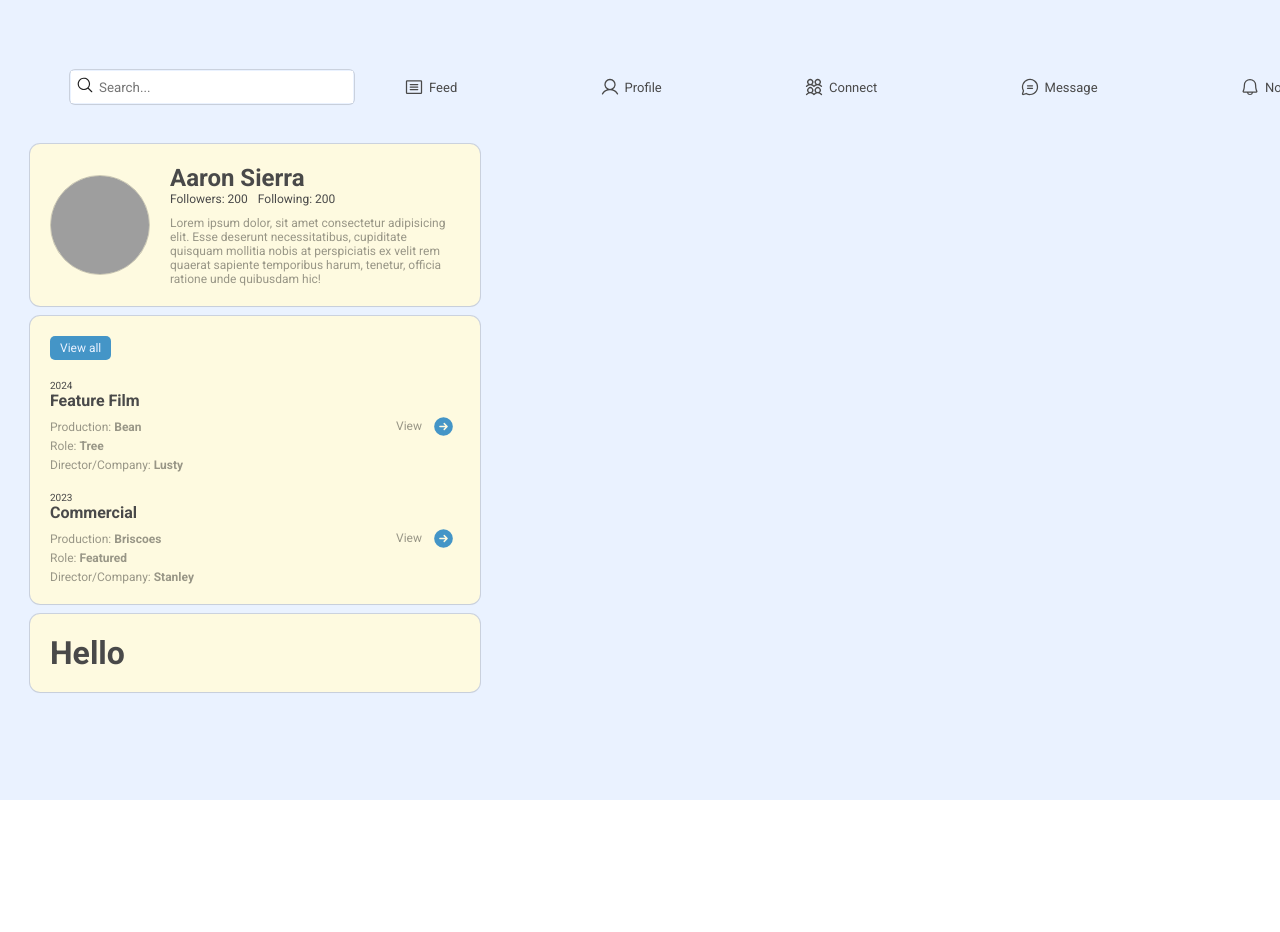
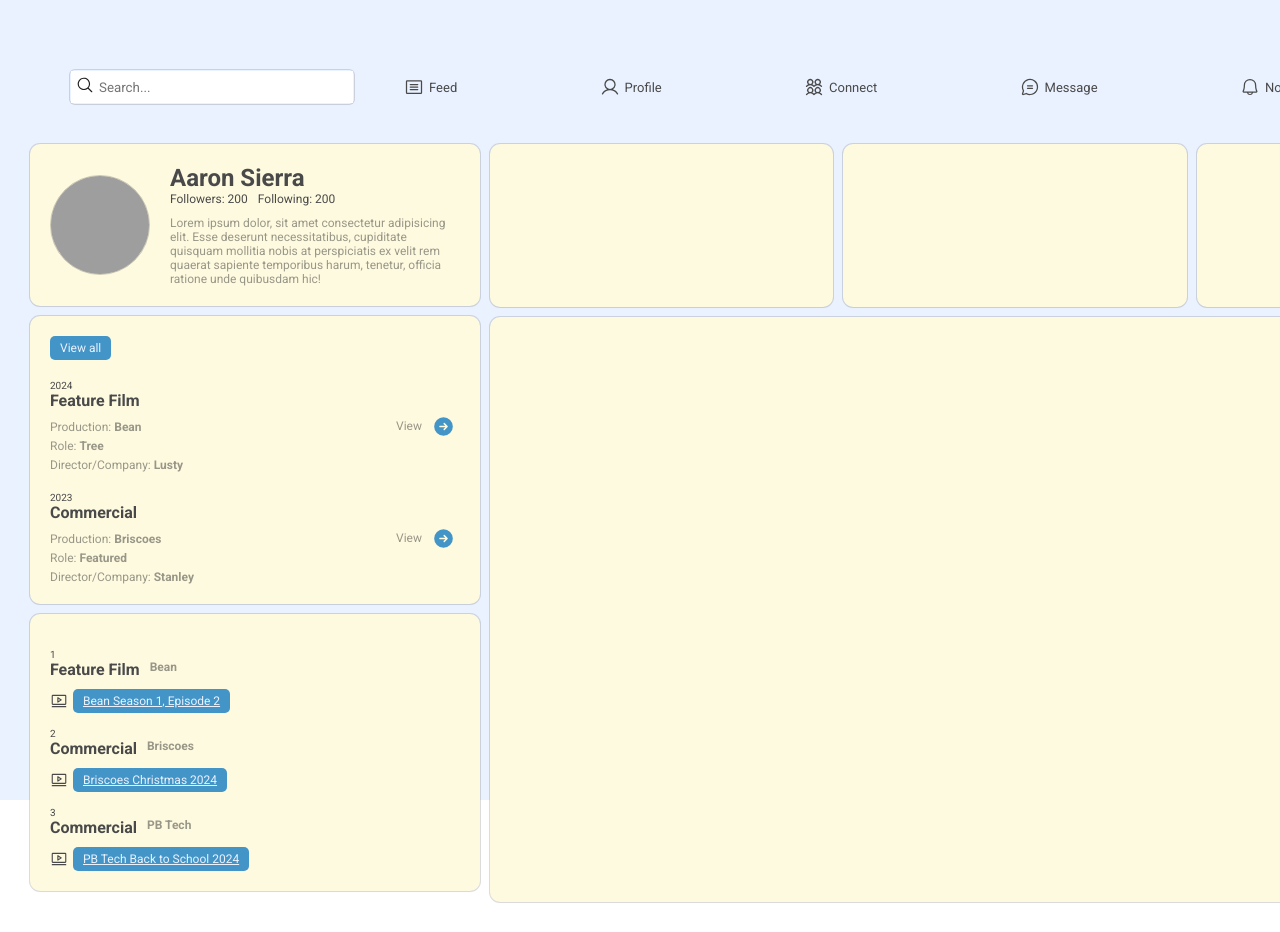
Before and after one commit to DiamondD7/actweb_client, a React (Vite) app: page /profile-page in a window 1280 px wide. Shown: the top 932 px of the page. Before the commit the page ends 800 px from the top, so only its background shows below. Built offline with nearby package versions, Linux system fonts and the light colour scheme; no server answers; grey boxes are pictures that could not be loaded; a web font is replaced by a local one.

Commit message:
added showreel

```diff
--- a/src/components/Profile/Profile.jsx
+++ b/src/components/Profile/Profile.jsx
@@ -3,11 +3,71 @@ import { useNavigate } from "react-router-dom";
 import Nav from "../Nav/Nav";
 
 import "../../styles/profilestyles.css";
-import { ArrowCircleRightIcon } from "@phosphor-icons/react";
+import {
+  ArrowCircleRightIcon,
+  FilmReelIcon,
+  VideoIcon,
+} from "@phosphor-icons/react";
+const ProfileReels = () => {
+  return (
+    <div className="profile-reels-container__wrapper">
+      <div></div>
+    </div>
+  );
+};
+
+const ProfileCards = () => {
+  return (
+    <div className="profile-cards-container__wrapper">
+      <div className="profile-cards__wrapper"></div>
+      <div className="profile-cards__wrapper"></div>
+      <div className="profile-cards__wrapper"></div>
+    </div>
+  );
+};
+
 const ProfileShowreel = () => {
   return (
     <div className="profile-background__wrapper">
-      <h1>Hello</h1>
+      <div className="profile-showreel-lists-container__wrapper">
+        <p style={{ fontSize: "10px" }}>1</p>
+        <div className="profile-showreel-list__wrapper">
+          <h4>Feature Film</h4>
+          <p className="profile-showreel-title__text">Bean</p>
+        </div>
+        <div className="profile-showreel-link__wrapper">
+          <VideoIcon size={18} />
+          <a href="https://www.youtube.com" target="_blank">
+            Bean Season 1, Episode 2
+          </a>
+        </div>
+      </div>
+      <div className="profile-showreel-lists-container__wrapper">
+        <p style={{ fontSize: "10px" }}>2</p>
+        <div className="profile-showreel-list__wrapper">
+          <h4>Commercial</h4>
+          <p className="profile-showreel-title__text">Briscoes</p>
+        </div>
+        <div className="profile-showreel-link__wrapper">
+          <VideoIcon size={18} />
+          <a href="https://www.youtube.com" target="_blank">
+            Briscoes Christmas 2024
+          </a>
+        </div>
+      </div>
+      <div className="profile-showreel-lists-container__wrapper">
+        <p style={{ fontSize: "10px" }}>3</p>
+        <div className="profile-showreel-list__wrapper">
+          <h4>Commercial</h4>
+          <p className="profile-showreel-title__text">PB Tech</p>
+        </div>
+        <div className="profile-showreel-link__wrapper">
+          <VideoIcon size={18} />
+          <a href="https://www.youtube.com" target="_blank">
+            PB Tech Back to School 2024
+          </a>
+        </div>
+      </div>
     </div>
   );
 };
@@ -116,9 +176,17 @@ const Profile = () => {
   return (
     <div className="-main-container__wrapper">
       <Nav />
-      <ProfileDetails />
-      <ProfileBackground />
-      <ProfileShowreel />
+      <div className="profile-container__wrapper">
+        <div>
+          <ProfileDetails />
+          <ProfileBackground />
+          <ProfileShowreel />
+        </div>
+        <div>
+          <ProfileCards />
+          <ProfileReels />
+        </div>
+      </div>
     </div>
   );
 };
--- a/src/styles/profilestyles.css
+++ b/src/styles/profilestyles.css
@@ -1,3 +1,8 @@
+.profile-container__wrapper {
+  display: flex;
+  gap: 10px;
+}
+
 .profile-background-viewall__btn {
   cursor: pointer;
   padding: 5px 10px;
@@ -94,3 +99,66 @@
   font-size: 12px;
   color: rgba(0, 0, 0, 0.4);
 }
+
+.profile-showreel-lists-container__wrapper {
+  margin-top: 15px;
+}
+
+.profile-showreel-list__wrapper {
+  display: flex;
+  gap: 10px;
+}
+
+.profile-showreel-title__text {
+  font-size: 12px;
+  font-weight: bold;
+  color: rgba(0, 0, 0, 0.4);
+}
+
+.profile-showreel-link__wrapper {
+  display: flex;
+  align-items: center;
+  gap: 5px;
+
+  margin-top: 10px;
+}
+
+.profile-showreel-link__wrapper a {
+  font-size: 12px;
+  background-color: #4495c7;
+  color: #eaf2ff;
+
+  padding: 5px 10px;
+  border-radius: 5px;
+}
+
+.profile-cards-container__wrapper {
+  display: flex;
+  justify-content: space-between;
+  gap: 10px;
+
+  width: 1050px;
+  height: 163px;
+}
+
+.profile-cards__wrapper {
+  background-color: #fefae0;
+
+  width: 400px;
+  box-shadow: rgba(0, 0, 0, 0.02) 0px 1px 3px 0px,
+    rgba(27, 31, 35, 0.15) 0px 0px 0px 1px;
+  border-radius: 10px;
+  padding: 20px;
+}
+
+.profile-reels-container__wrapper {
+  margin-top: 10px;
+  width: 1050px;
+  height: 585px;
+
+  background-color: #fefae0;
+  box-shadow: rgba(0, 0, 0, 0.02) 0px 1px 3px 0px,
+    rgba(27, 31, 35, 0.15) 0px 0px 0px 1px;
+  border-radius: 10px;
+  padding: 20px;
+}
```
